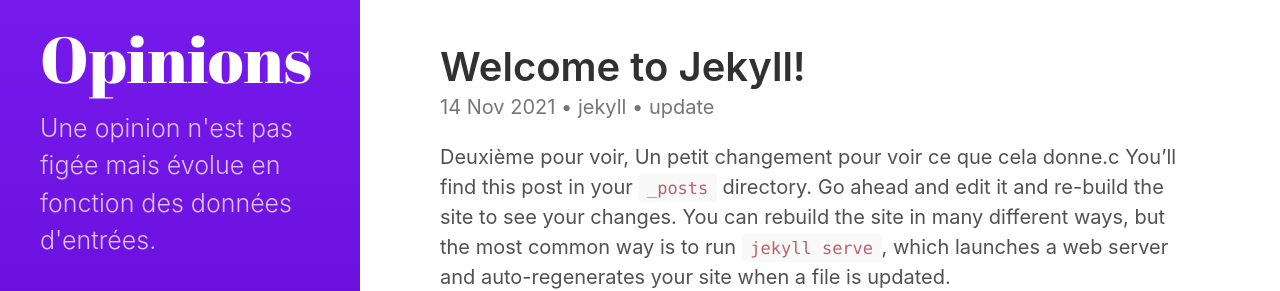
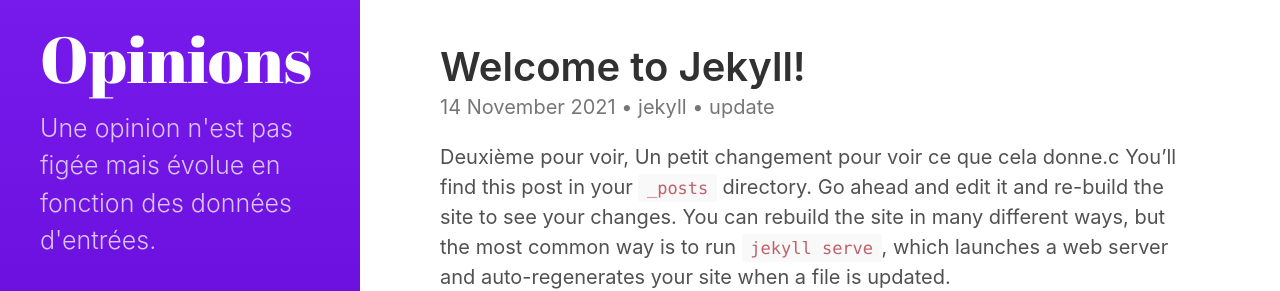
Before and after one commit to jul1n/blog, a Jekyll site: the page built from index.html, in a window 1280 px wide and 900 px high, scrolled down 689 px. Shown: the part 478-769 px from the top of the window. Built offline with Jekyll 4.4.1, drawn with Linux system fonts in a browser that asks for light colours; the list of posts is cut into pages by our own code.

Commit message:
Solve date in post pb

```diff
--- a/_includes/post-meta.html
+++ b/_includes/post-meta.html
@@ -1,5 +1,5 @@
 <div class="post-meta">
-  <span class="post-date">{{ include.post.date | date_to_string }}</span>
+  <span class="post-date">{{ include.post.date | date: "%-d %B %Y" }}</span>
   <span class="post-categories">
     {% for category in include.post.categories %}
       &bull;
```
